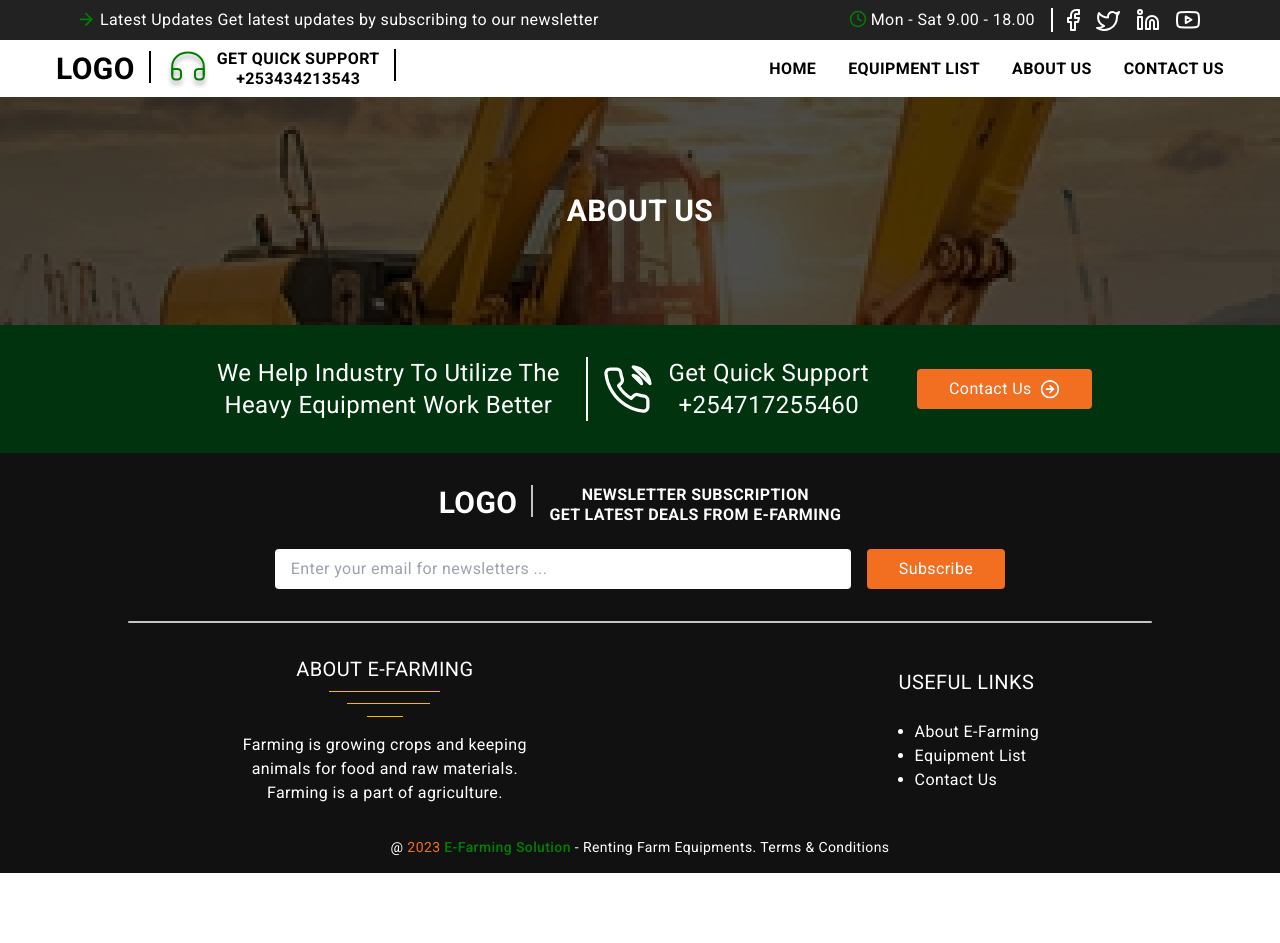
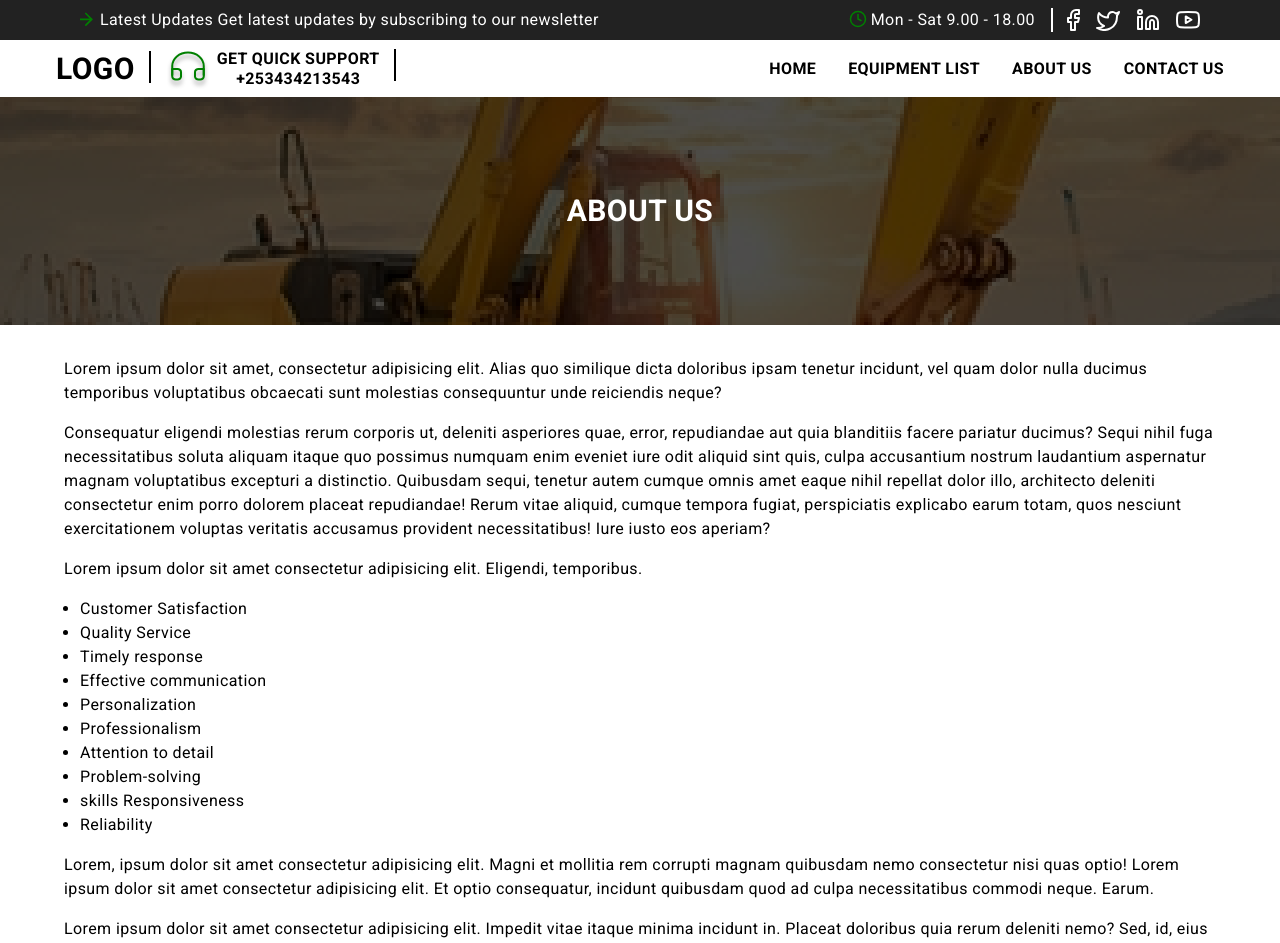
Before and after one commit to WebDevMirza/farming-solution, a React (Vite) app: page /about in a window 1280 px wide. Shown: the top 943 px of the page. Before the commit the page ends 873 px from the top, so only its background shows below. Built offline with nearby package versions, Linux system fonts and the light colour scheme.

Commit message:
update: add new data

```diff
--- a/src/pages/About.tsx
+++ b/src/pages/About.tsx
@@ -6,6 +6,50 @@ const About = () => {
     <>
       <main>
         <SecondaryHero bgHero="bg-about" title="About Us" />
+        <div className="w-[90%] mx-auto space-y-4 my-8">
+          <p>
+            Lorem ipsum dolor sit amet, consectetur adipisicing elit. Alias quo similique dicta doloribus ipsam tenetur
+            incidunt, vel quam dolor nulla ducimus temporibus voluptatibus obcaecati sunt molestias consequuntur unde
+            reiciendis neque?
+          </p>
+          <p>
+            Consequatur eligendi molestias rerum corporis ut, deleniti asperiores quae, error, repudiandae aut quia
+            blanditiis facere pariatur ducimus? Sequi nihil fuga necessitatibus soluta aliquam itaque quo possimus
+            numquam enim eveniet iure odit aliquid sint quis, culpa accusantium nostrum laudantium aspernatur magnam
+            voluptatibus excepturi a distinctio. Quibusdam sequi, tenetur autem cumque omnis amet eaque nihil repellat
+            dolor illo, architecto deleniti consectetur enim porro dolorem placeat repudiandae! Rerum vitae aliquid,
+            cumque tempora fugiat, perspiciatis explicabo earum totam, quos nesciunt exercitationem voluptas veritatis
+            accusamus provident necessitatibus! Iure iusto eos aperiam?
+          </p>
+
+          <p>Lorem ipsum dolor sit amet consectetur adipisicing elit. Eligendi, temporibus.</p>
+
+          <ul className="list-disc ml-4">
+            <li>Customer Satisfaction</li>
+            <li>Quality Service</li>
+            <li>Timely response</li>
+            <li>Effective communication</li>
+            <li>Personalization </li>
+            <li>Professionalism</li>
+            <li>Attention to detail</li>
+            <li>Problem-solving</li>
+            <li>skills Responsiveness</li>
+            <li>Reliability</li>
+          </ul>
+
+          <p>
+            Lorem, ipsum dolor sit amet consectetur adipisicing elit. Magni et mollitia rem corrupti magnam quibusdam
+            nemo consectetur nisi quas optio! Lorem ipsum dolor sit amet consectetur adipisicing elit. Et optio
+            consequatur, incidunt quibusdam quod ad culpa necessitatibus commodi neque. Earum.
+          </p>
+
+          <p>
+            Lorem ipsum dolor sit amet consectetur adipisicing elit. Impedit vitae itaque minima incidunt in. Placeat
+            doloribus quia rerum deleniti nemo? Sed, id, eius explicabo sint optio et molestiae, beatae ullam odit
+            dolorum natus fugiat? Suscipit possimus excepturi mollitia odit quis sapiente eius necessitatibus error!
+            Reiciendis voluptas blanditiis quos voluptate harum.
+          </p>
+        </div>
         <CTA />
       </main>
     </>
```
